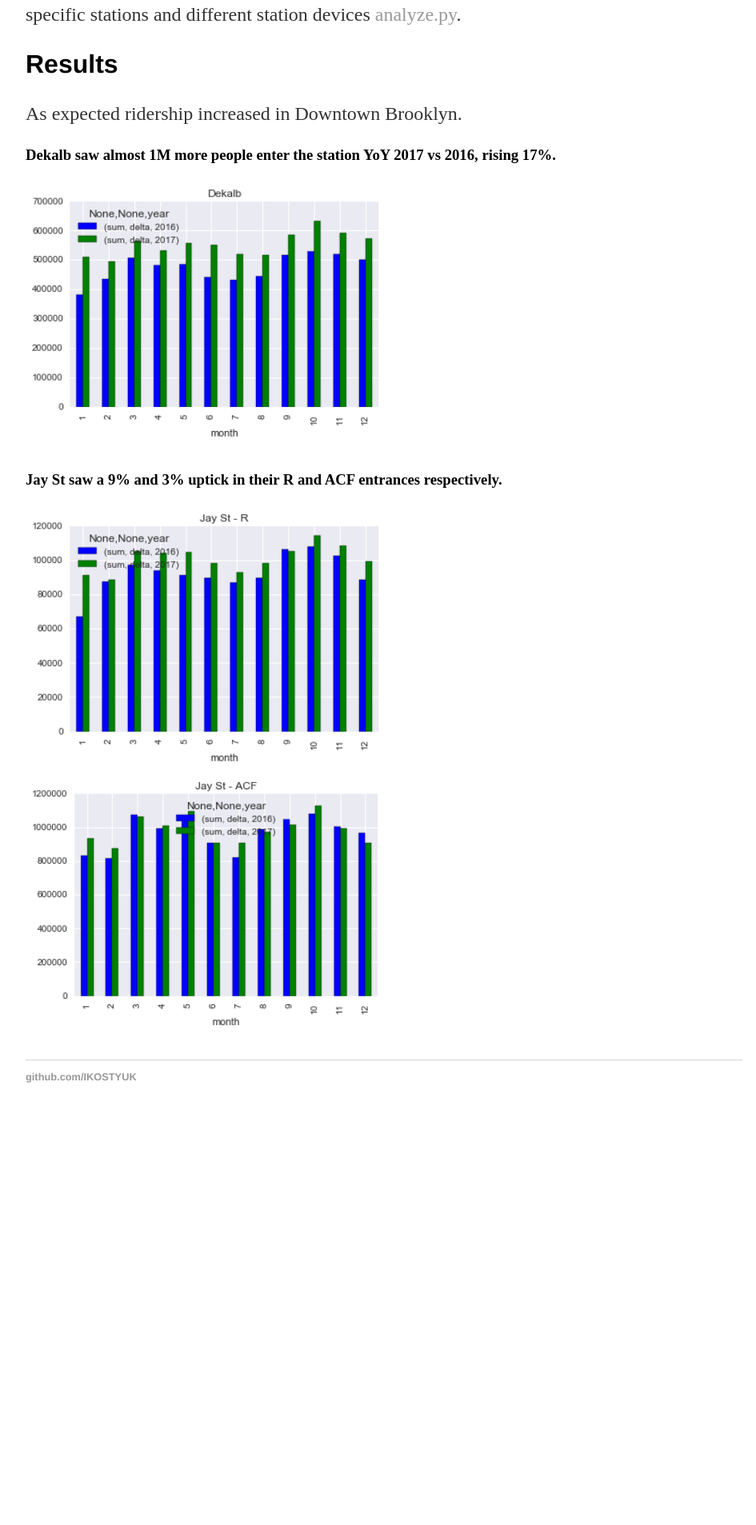
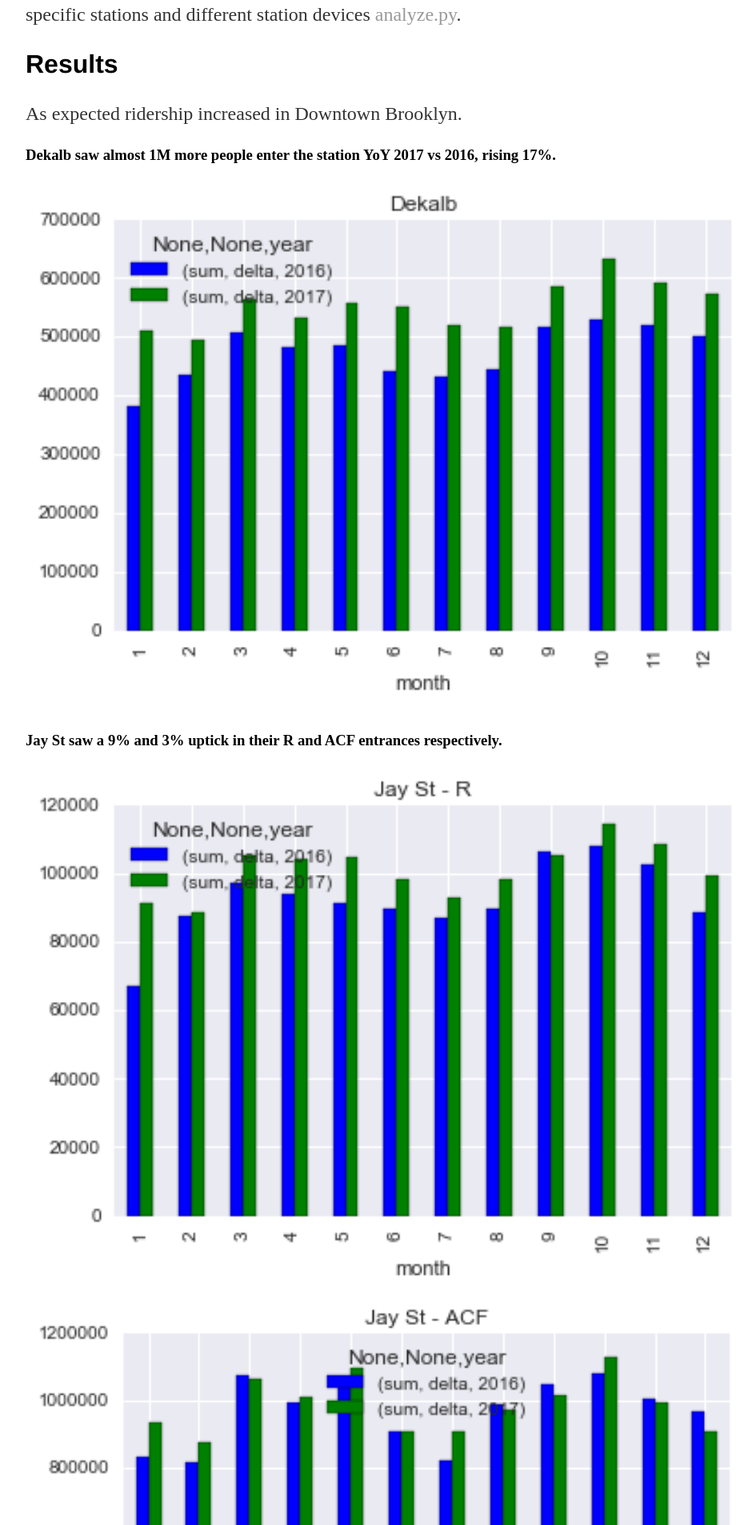
Before and after one commit to IKOSTYUK/ikostyuk.github.io, a Jekyll site: the page built from _posts/2018-03-16-MTA-Analysis.md, in a window 1280 px wide. Shown: the part 893-2800 px from the top of the page at 80% size, without its empty margins (160-1105 px from the left). Built offline with Jekyll 4.4.1, drawn with Linux system fonts in a browser that asks for light colours; before the commit the page ends 2307 px from its top, so only the background shows below that.

Commit message:
Update 2018-03-16-MTA-Analysis.md

```diff
--- a/_posts/2018-03-16-MTA-Analysis.md
+++ b/_posts/2018-03-16-MTA-Analysis.md
@@ -29,9 +29,9 @@ As expected ridership increased in Downtown Brooklyn.
 
 ### Dekalb saw almost 1M more people enter the station YoY 2017 vs 2016, rising 17%.
 
-<img src="/img/mta/deklab.png" height="50%" width="50%" class="inline"/>
+<img src="/img/mta/deklab.png" height="100%" width="100%" class="inline"/>
 
 ### Jay St saw a 9% and 3% uptick in their R and ACF entrances respectively.
 
-<img src="/img/mta/jay-r.png" height="50%" width="50%" class="inline"/>
-<img src="/img/mta/jay-acf.png" height="50%" width="50%" class="inline"/>
+<img src="/img/mta/jay-r.png" height="100%" width="100%" class="inline"/>
+<img src="/img/mta/jay-acf.png" height="100%" width="100%" class="inline"/>
```
